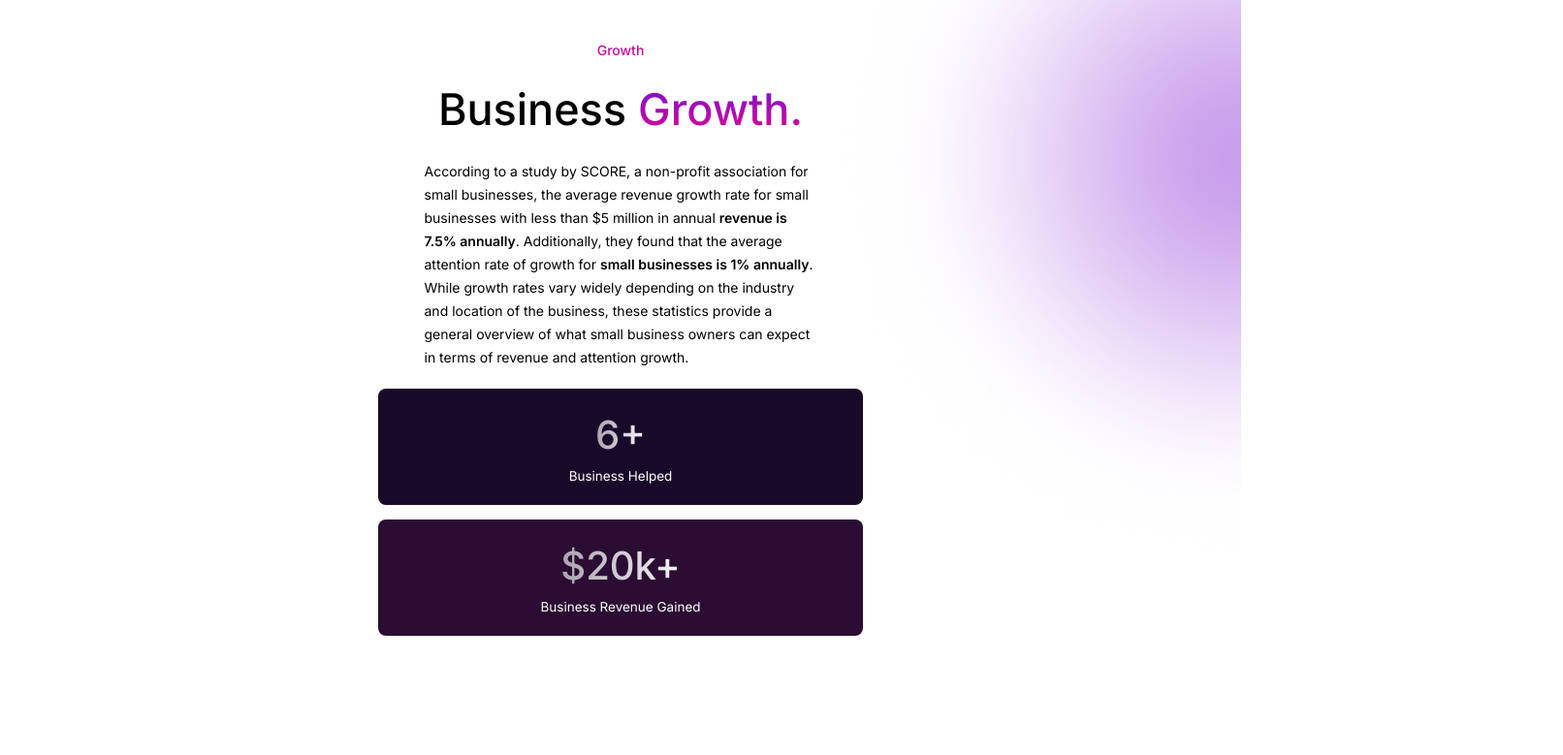
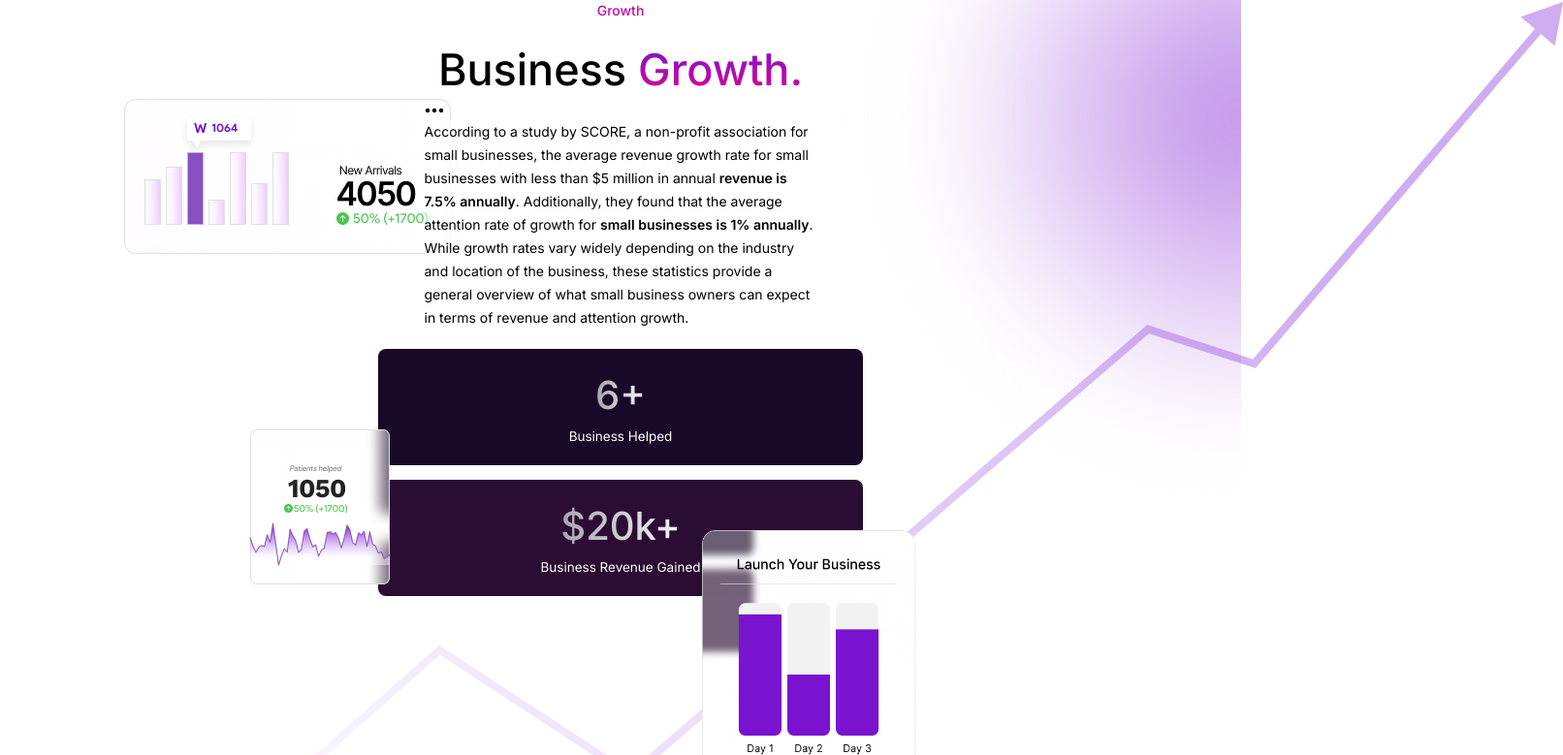
Before and after one commit to Vierra-LLC/Vierra-Homepage, a Next.js app: page / in a window 1280 px wide. Shown: the part 1778-2557 px from the top of the page at 97% size, 1612 px wide, since content can reach past the window. Built offline with nearby package versions, Linux system fonts and the light colour scheme.

Commit message:
Another try

```diff
--- a/src/components/homepage/elements/Growth.js
+++ b/src/components/homepage/elements/Growth.js
@@ -1,10 +1,19 @@
-import styles from "./css/Growth.module.css"
-import global from "./css/Global.module.css"
-import Circles from "./utils/Circles"
+import styles from "./css/Growth.module.css";
+import global from "./css/Global.module.css";
+import Circles from "./utils/Circles";
+import Arrivals from "./addons/business/Arrivals.png";
+import Patients from "./addons/business/Patients.png";
+import Arrow from "./addons/business/Arrow.png";
+import Launch from "./addons/business/Launch.png";
+
+import Image from "next/image";
 
 function Growth({ width }) {
   return (
-    <div className={global.Container} style={{ marginTop: "100px" }}>
+    <div
+      className={global.Container}
+      style={{ marginTop: "100px", marginBottom: "150px" }}
+    >
       <div className={global.Side}></div>
       <div className={global.Main}>
         <div className={global.TinyTitle}>
@@ -12,6 +21,9 @@ function Growth({ width }) {
         </div>
         <div className={global.SectionTitle} style={{ marginBottom: "30px" }}>
           Business <span className={global.HighLightSemiPurple}>Growth.</span>
+        </div>
+        <div className={styles.Arrivals}>
+          <Image src={Arrivals} alt={"Pic"} />
         </div>
         <div className={global.Context}>
           According to a study by SCORE, a non-profit association for small
@@ -33,9 +45,26 @@ function Growth({ width }) {
         </div>
         <div className={styles.Gained}>
           <div className={styles.HelpedNumber}>
-            <span className={styles.SilvedHighlight}>$20k+</span>
+            <span className={styles.SilvedHighlight}>
+              $20k+{" "}
+              <div className={styles.Business}>
+                <Image
+                  src={Launch}
+                  alt={"Pic"}
+                  className={styles.BusinessPic}
+                />
+              </div>
+            </span>
           </div>
-          <div className={styles.HelpedWord}>Business Revenue Gained</div>
+          <div className={styles.HelpedWord}>
+            Business Revenue Gained{" "}
+            <div className={styles.Patients}>
+              <Image src={Patients} alt={"Pic"} />
+            </div>
+          </div>
+        </div>
+        <div className={styles.ArrowStatic}>
+          <Image src={Arrow} alt={"Arrow"} />
         </div>
       </div>
       <div className={global.Side}>
@@ -49,7 +78,7 @@ function Growth({ width }) {
         />
       </div>
     </div>
-  )
+  );
 }
 
-export default Growth
+export default Growth;
--- a/src/components/homepage/elements/Hero.js
+++ b/src/components/homepage/elements/Hero.js
@@ -8,6 +8,12 @@ import Accounting from "./addons/hero/Accounting.png";
 import Marketing from "./addons/hero/Marketing.png";
 import Outreach from "./addons/hero/Outreach.png";
 import Sales from "./addons/hero/Sales.png";
+import Doctor from "./addons/hero/Doctor.png";
+import Glossy from "./addons/hero/Glossy.png";
+import Cloud from "./addons/hero/Cloud.png";
+import Hues from "./addons/hero/Hues.png";
+import Scale from "./addons/hero/Scale.png";
+import Invert from "./addons/hero/Invert.png";
 
 function Hero({ width }) {
   const list = [
@@ -44,22 +50,22 @@ function Hero({ width }) {
   ];
   const logos = [
     {
-      image: "Doctor",
+      image: Doctor,
     },
     {
-      image: "Glossy",
+      image: Glossy,
     },
     {
-      image: "Cloud",
+      image: Cloud,
     },
     {
-      image: "Hues",
+      image: Hues,
     },
     {
-      image: "Scale",
+      image: Scale,
     },
     {
-      image: "Invert",
+      image: Invert,
     },
   ];
   return (
@@ -115,7 +121,7 @@ function Hero({ width }) {
         <div className={styles.LogosContainer}>
           {logos.map((logos, i) => (
             <div key={i}>
-              {/* <Image src={logos.image} height={75} alt={"image"} /> */}
+              <Image src={logos.image} height={75} alt={"image"} />
             </div>
           ))}
         </div>
--- a/src/components/homepage/elements/css/Global.module.css
+++ b/src/components/homepage/elements/css/Global.module.css
@@ -83,4 +83,5 @@
   width: clamp(1px, 95%, 405px);
   line-height: 24px;
   font-size: 14px;
+  backdrop-filter: blur(5px);
 }
--- a/src/components/homepage/elements/css/Growth.module.css
+++ b/src/components/homepage/elements/css/Growth.module.css
@@ -35,6 +35,38 @@
   font-size: 13.5px;
 }
 
+.Arrivals {
+  position: absolute;
+  width: 80vw;
+  margin-top: 100px;
+  z-index: -1;
+}
+
+.Patients {
+  position: absolute;
+  margin-top: -150px;
+  margin-left: -300px;
+}
+
+.Business {
+  position: absolute;
+  width: 40vw;
+  margin-top: -20px;
+}
+
+.BusinessPic {
+  height: 250px;
+  width: 220px;
+}
+
+.ArrowStatic {
+  position: absolute;
+  height: 80%;
+  width: 100%;
+  margin-right: -500px;
+  z-index: -1;
+}
+
 @media (max-width: 500px) {
   .SilvedHighlight {
     font-size: clamp(25px, 8.2vw, 45px);
--- a/src/components/homepage/elements/css/Hero.module.css
+++ b/src/components/homepage/elements/css/Hero.module.css
@@ -50,8 +50,7 @@
 }
 
 .LogosContainer {
-  height: 120px;
-  border: 1px solid black;
+  height: max-content;
 }
 
 .SchemaBox {
```
Also changed, not shown: src/components/homepage/elements/Business.js (+5 -5 lines).
